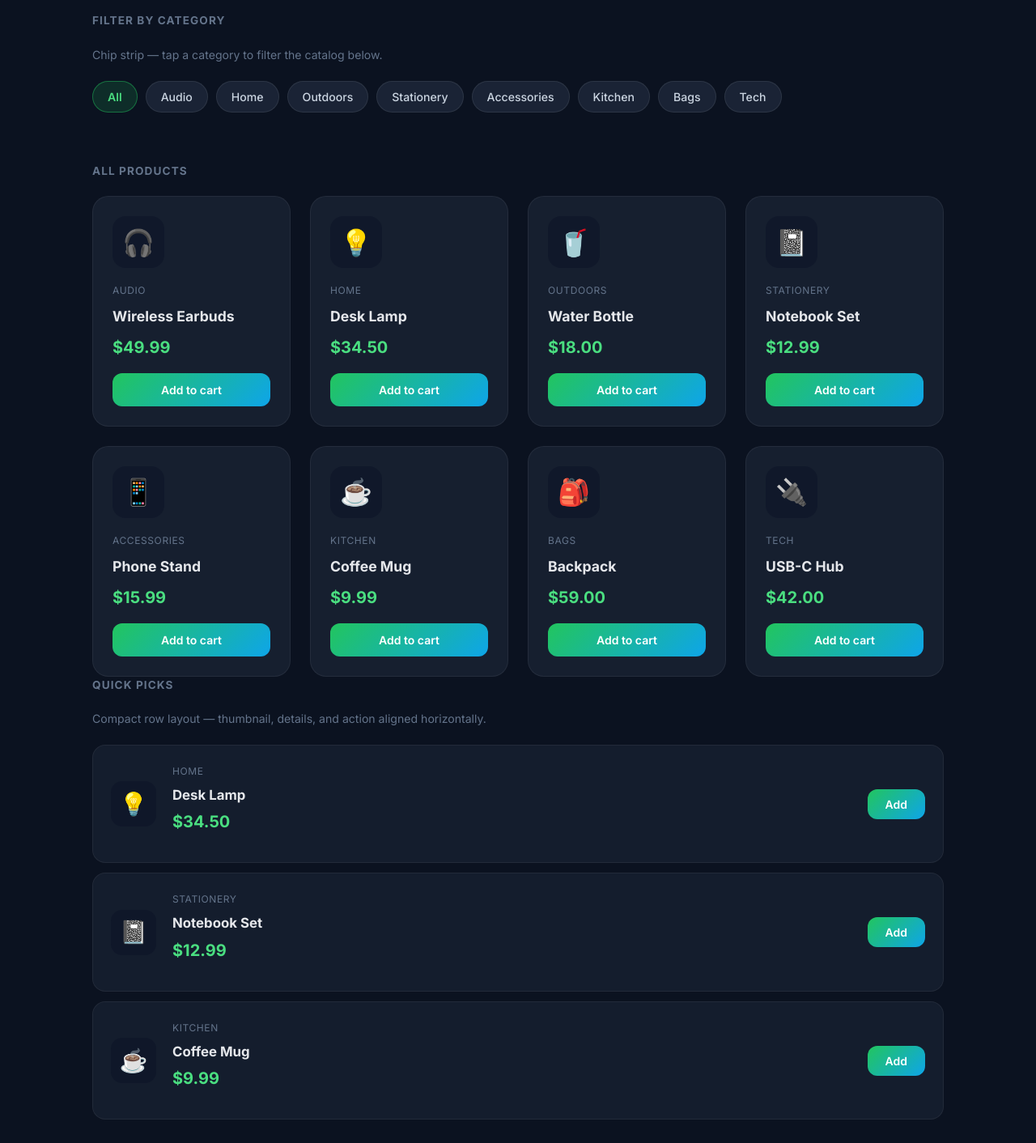
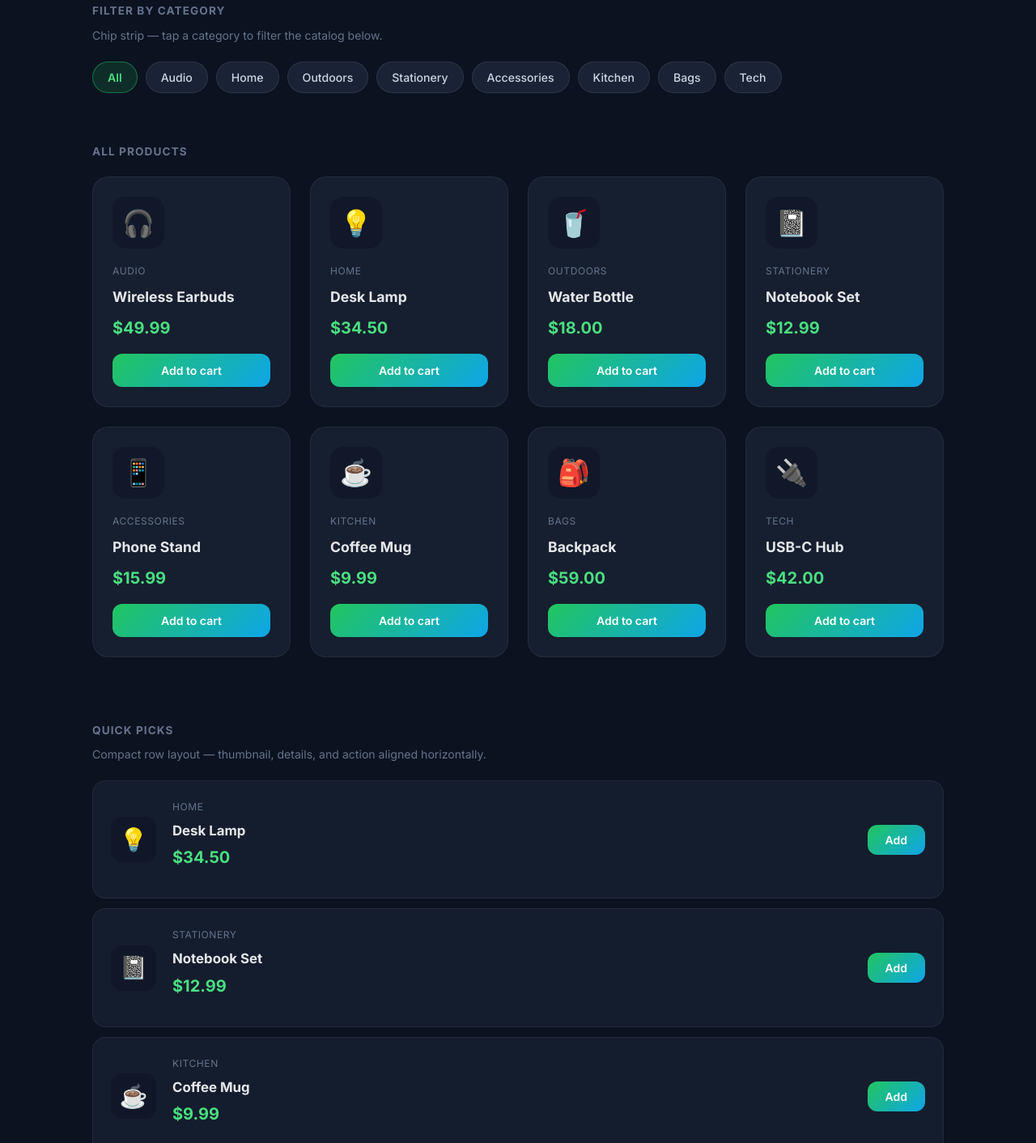
Before and after one commit to abu3athab/web-portfolio, a plain HTML site: page apps/simple-store/index.html in a window 1280 px wide. Shown: the part 837-2249 px from the top of the page at 81% size. Drawn offline with Linux system fonts and the light colour scheme.

Commit message:
(fix) Adjust margin for section

```diff
--- a/apps/simple-store/style.css
+++ b/apps/simple-store/style.css
@@ -134,6 +134,18 @@
   letter-spacing: 0.08em;
   color: #64748b;
   margin-bottom: 20px;
+}
+
+.products-section {
+  margin-bottom: 48px;
+}
+
+.products-section + .store-block {
+  padding-top: 32px;
+}
+
+.block-header .section-label {
+  margin-bottom: 8px;
 }
 
 .products-grid {
```
